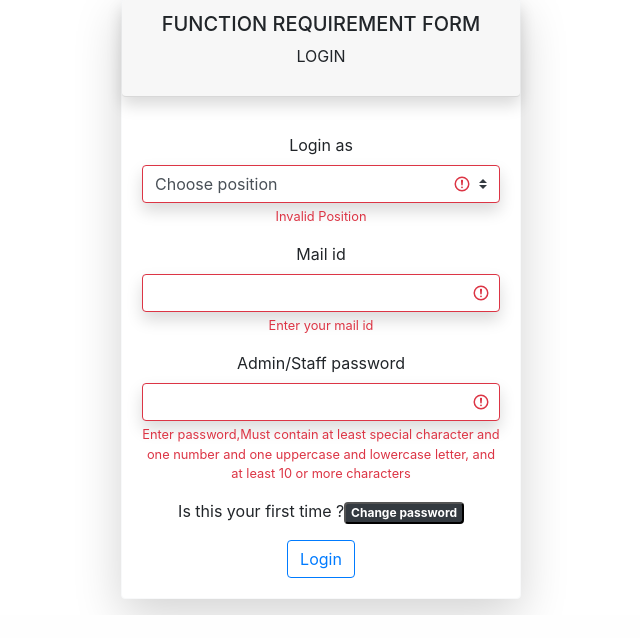
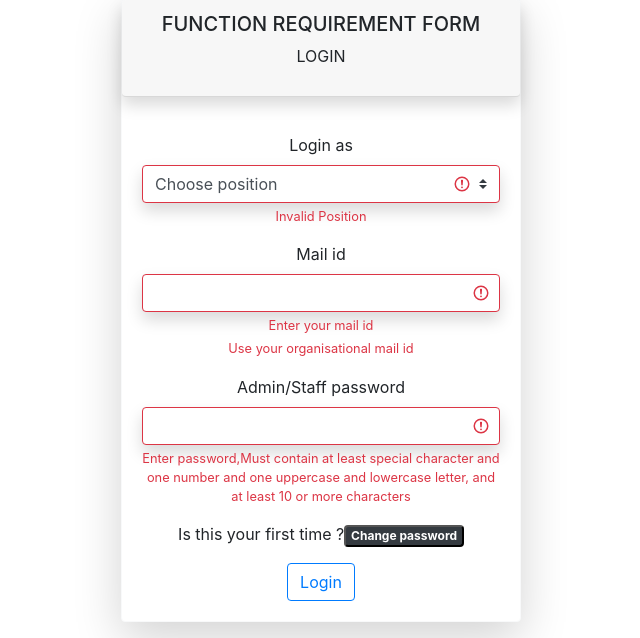
Before and after one commit to Hariharan0007/function-requirement-form-django-drngpit, a Django app: page / in a window 1280 px wide. Shown: the part 269-907 px from the top of the page, without its empty margins (319-959 px from the left). Before the commit the page ends 884 px from the top, so only its background shows below. Run offline with Django 4.2, Linux system fonts and the light colour scheme.

Commit message:
domain_validation

```diff
--- a/function_form/website/templates/login_form.html
+++ b/function_form/website/templates/login_form.html
@@ -99,9 +99,10 @@
 
     <div class="mb-3">
     <label for="mail_id" class="form-label">Mail id</label>
-    <input type="email" class="shadow form-control rounded" Name="mail_id" id="mail_id" required>
-    <div class="valid-feedback">Looks good!</div>
-    <div class="invalid-feedback">Enter your mail id</div>
+    <input type="email" class="shadow form-control rounded" Name="mail_id" id="mail_id" pattern=".+@drngpit\.ac\.in" required>
+    <div class="valid-feedback" id="valid_feedback">Looks good!</div>
+    <div class="invalid-feedback" id="invalid_feedback">Enter your mail id</div>
+    <div class="invalid-feedback" id="match_domain" >Use your organisational mail id</div>
   </div>
 
 
@@ -117,7 +118,7 @@
   </div>
 
   <div class="d-grid gap-2">
-    <button type="submit"  class="btn btn-outline-primary">Login</button>
+    <button type="submit" id="login_btn" class="btn btn-outline-primary">Login</button>
     </div>
   </form>
   </div>
@@ -206,6 +207,22 @@
     }
   }
 
+  function testEmail(string) {
+    var regex = /.+@drngpit.ac.in$/i;
+    return regex.test(string);
+}
+
+
+  function domain_validation(){
+    var mail = document.getElementById("mail_id").value;
+    if(!testEmail(values.mail_id)){
+      document.getElementById("match_domain").style.display=block;
+    }
+    else{
+      document.getElementById("valid_feedback").style.display=block;
+    }
+  }
+
 
 </script>
 
```
